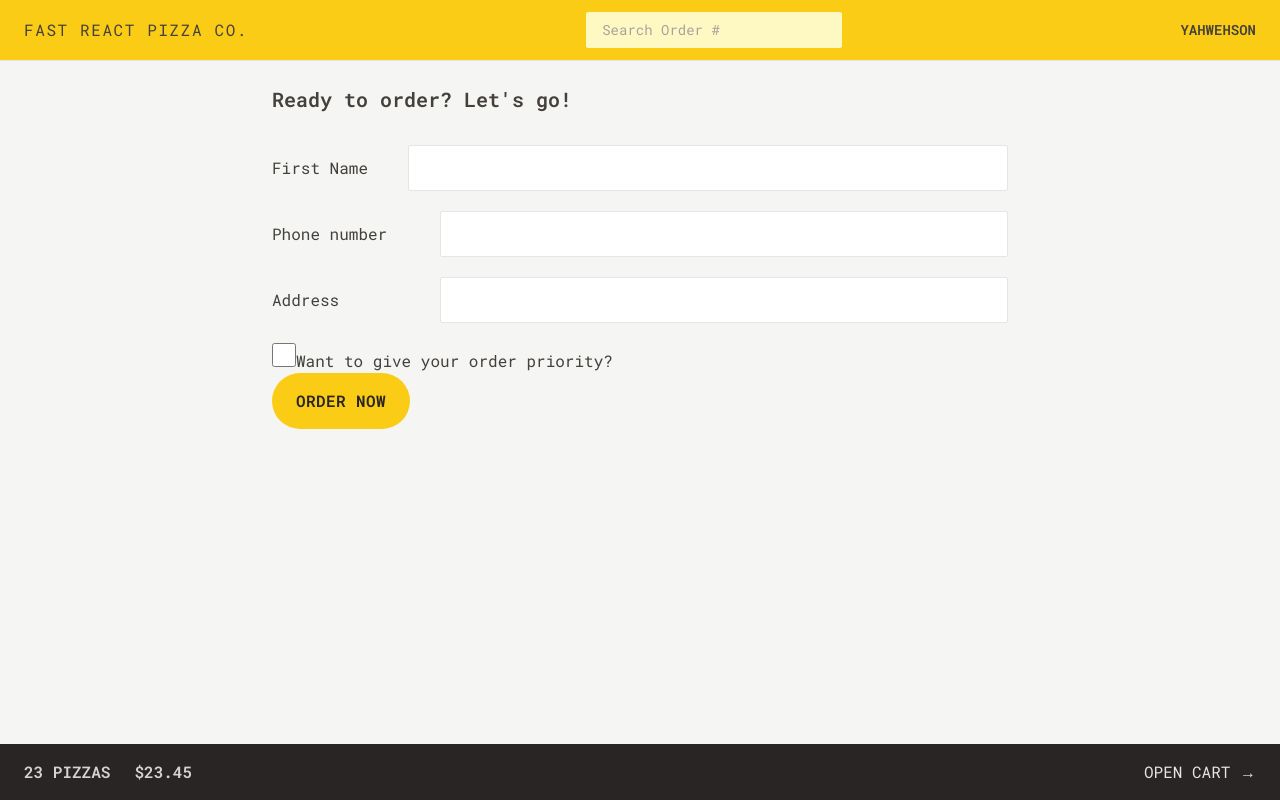
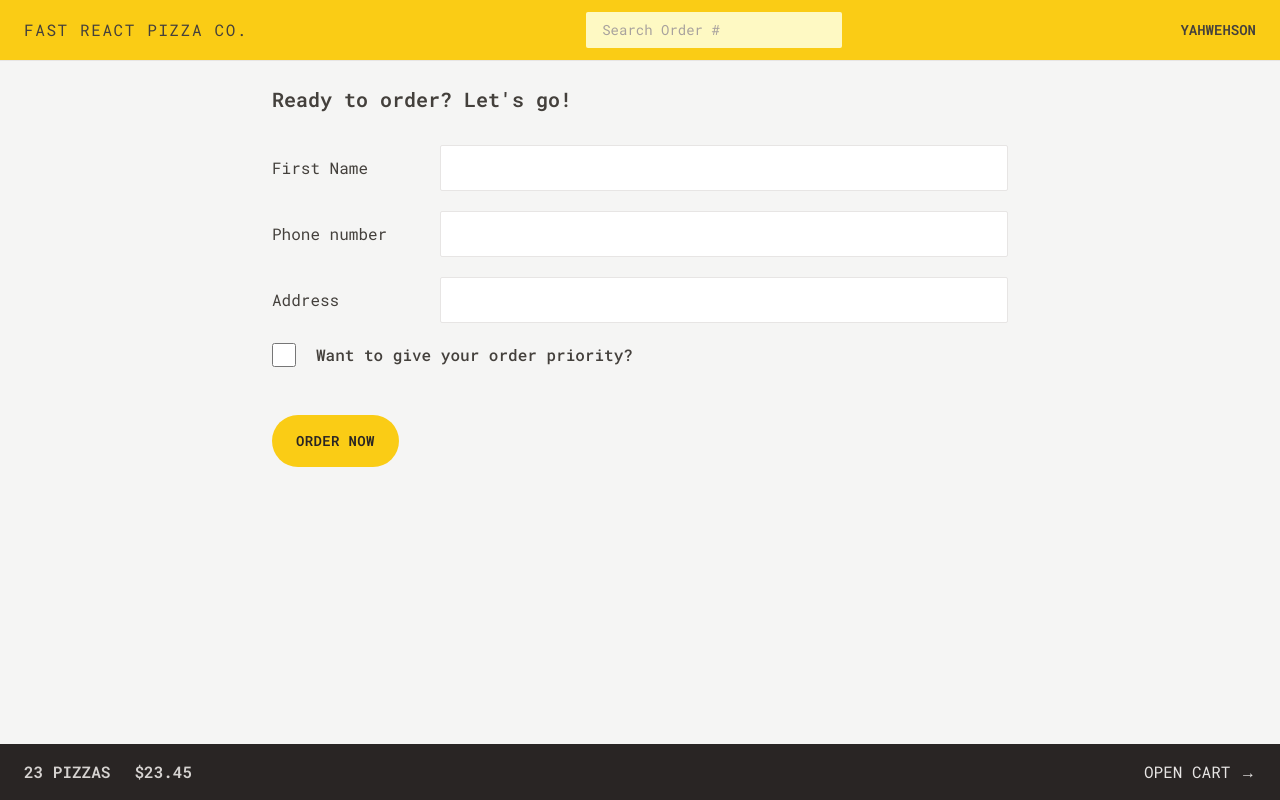
Before and after one commit to Moni-Yahwehson/Pizza-App, a React (Vite) app: page /order/new in a window 1280 px wide. Built offline with nearby package versions, Linux system fonts and the light colour scheme.

Commit message:
Styled the order form

```diff
--- a/src/features/cart/Cart.jsx
+++ b/src/features/cart/Cart.jsx
@@ -43,7 +43,7 @@
       </ul>
 
       <div className="mt-6 space-x-2">
-        <Button to="/order/new" type="primary"></Button>
+        <Button to="/order/new" type="primary">Order Pizzas</Button>
         <Button type="secondary"> Clear cart</Button>
       </div>
     </div>
--- a/src/features/order/CreateOrder.jsx
+++ b/src/features/order/CreateOrder.jsx
@@ -52,25 +52,34 @@
       <Form method="POST">
         <div className="mb-5 flex flex-col gap-2 sm:flex-row sm:items-center">
           <label className="sm:basis-40">First Name</label>
-          <input className="input" type="text" name="customer" required />
+          <input className="input grow" type="text" name="customer" required />
         </div>
 
         <div className="mb-5 flex flex-col gap-2 sm:flex-row sm:items-center">
           <label className="sm:basis-40">Phone number</label>
           <div className="grow">
-            <input className="input" type="tel" name="phone" required />
-            {formErrors?.phone && <p>{formErrors.phone}</p>}
+            <input className="input w-full" type="tel" name="phone" required />
+            {formErrors?.phone && (
+              <p className="mt-2 rounded-md bg-red-100 p-2 text-xs text-red-700">
+                {formErrors.phone}
+              </p>
+            )}
           </div>
         </div>
 
         <div className="mb-5 flex flex-col gap-2 sm:flex-row sm:items-center">
           <label className="sm:basis-40">Address</label>
           <div className="grow">
-            <input className="input" type="text" name="address" required />
+            <input
+              className="input w-full"
+              type="text"
+              name="address"
+              required
+            />
           </div>
         </div>
 
-        <div>
+        <div className="mb-12 flex items-center gap-5">
           <input
             className="h-6 w-6 accent-yellow-400 focus:outline-none focus:ring  focus:ring-yellow-400
             focus:ring-offset-2"
@@ -80,7 +89,9 @@
             // value={withPriority}
             // onChange={(e) => setWithPriority(e.target.checked)}
           />
-          <label htmlFor="priority">Want to give your order priority?</label>
+          <label htmlFor="priority" className="font-medium">
+            Want to give your order priority?
+          </label>
         </div>
 
         <div>
--- a/src/index.css
+++ b/src/index.css
@@ -4,7 +4,7 @@
 
 @layer components {
   .input {
-    @apply w-full rounded-sm border border-stone-200 px-4 py-2 text-sm transition-all
+    @apply rounded-sm border border-stone-200 px-4 py-2 text-sm transition-all
     duration-300 placeholder:text-stone-400 focus:outline-none focus:ring
     focus:ring-yellow-400 md:px-6 md:py-3;
   }
--- a/src/ui/Button.jsx
+++ b/src/ui/Button.jsx
@@ -3,13 +3,13 @@
 /* eslint-disable react/prop-types */
 function Button({ children, disabled, to, type }) {
   const base =
-    'inline-block rounded-full bg-yellow-400 font-semibold uppercase tracking-wide text-stone-800 transition-colorsduration-300 hover:bg-yellow-300 focus:bg-yellow-300 focus:outline-none focus:ring focus:ring-yellow-300 focus:ring-offset-2 disabled:cursor-not-allowed ';
+    ' text-sm inline-block rounded-full bg-yellow-400 font-semibold uppercase tracking-wide text-stone-800 transition-colorsduration-300 hover:bg-yellow-300 focus:bg-yellow-300 focus:outline-none focus:ring focus:ring-yellow-300 focus:ring-offset-2 disabled:cursor-not-allowed ';
 
   const styles = {
     primary: base + ' px-4 py-3 md:px-6 md:py-4',
     small: base + ' py-2 md:px-5 md:py-2.5 px-4 text-xs',
     secondary:
-      ' inline-block rounded-full border-2 border-stone-300 px-4 py-2.5 md:px-6 md:py-3.5 bg-yellow-400 font-semibold uppercase tracking-wide text-stone-400 transition-colors duration-300 hover:bg-stone-300 hover:text-stone-800 focus:bg-stone-300 focus:text-stone-800 focus:outline-none focus:ring focus:ring-stone-200 focus:ring-offset-2 disabled:cursor-not-allowed ',
+      'text-sm inline-block rounded-full border-2 border-stone-300 px-4 py-2.5 md:px-6 md:py-3.5 bg-yellow-400 font-semibold uppercase tracking-wide text-stone-400 transition-colors duration-300 hover:bg-stone-300 hover:text-stone-800 focus:bg-stone-300 focus:text-stone-800 focus:outline-none focus:ring focus:ring-stone-200 focus:ring-offset-2 disabled:cursor-not-allowed ',
   };
   if (to)
     return (
```
Also changed, not shown: index.html (+4 -1 lines).
